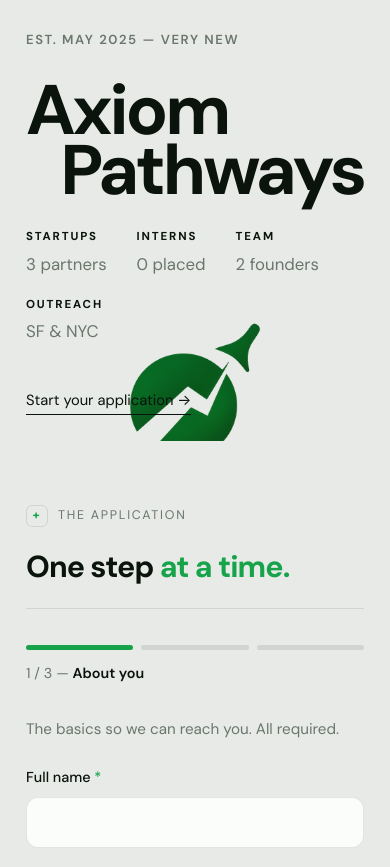
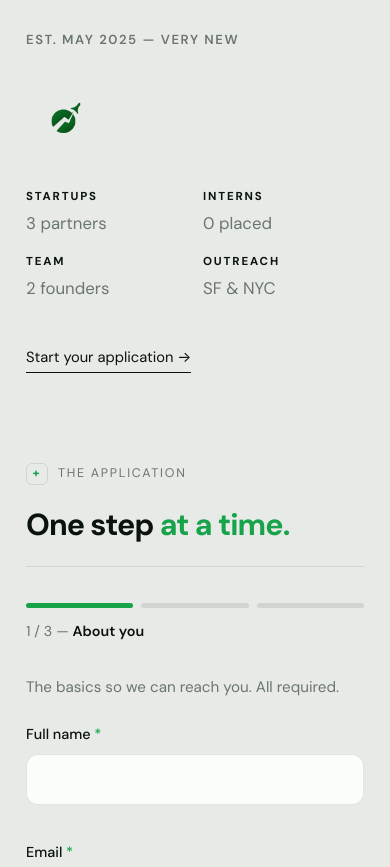
Before and after one commit to mattypark/AxiomApply, an Astro site: page / in a window 390 px wide. Shown: the top 867 px of the page. Built offline with nearby package versions, Linux system fonts and the light colour scheme; Astro itself is replaced by a stand-in of ours.

Commit message:
mobile ui change

```diff
--- a/src/pages/index.astro
+++ b/src/pages/index.astro
@@ -24,6 +24,8 @@ import "../styles/global.css";
       <div class="h-tl">
         <span class="h-est">Est. May 2025 — very new</span>
       </div>
+
+      <img class="h-logo-mobile" src="/axiom-mark.png" alt="Axiom Pathways" />
 
       <div class="h-center">
         <h1><span class="l1">Axiom</span><span class="l2">Pathways</span></h1>
--- a/src/styles/global.css
+++ b/src/styles/global.css
@@ -228,6 +228,8 @@ img { max-width: 100%; display: block; }
   z-index: 0;
 }
 
+.h-logo-mobile { display: none; }
+
 .h-tl { top: clamp(26px, 4vw, 56px); left: clamp(26px, 4vw, 56px); }
 .h-est {
   font-size: 0.82rem; letter-spacing: 0.12em; text-transform: uppercase;
@@ -260,12 +262,12 @@ img { max-width: 100%; display: block; }
 
 @media (max-width: 760px) {
   .hero-panel { min-height: auto; }
-  .hero-canvas { position: relative; inset: auto; display: flex; flex-direction: column; gap: 28px; }
+  .hero-canvas { position: relative; inset: auto; display: flex; flex-direction: column; gap: 28px; padding: 26px; }
   .hero-canvas > *:not(.h-mark) { position: static; transform: none; }
-  .h-center { width: auto; text-align: left; }
-  .h-center h1 { font-size: clamp(3rem, 18vw, 6rem); }
-  .h-metrics { flex-direction: row; flex-wrap: wrap; gap: 18px 30px; text-align: left; }
+  .h-center { width: auto; text-align: left; display: none; }
+  .h-logo-mobile { display: block; width: 80px; height: 80px; }
+  .h-metrics { display: grid; grid-template-columns: 1fr 1fr; gap: 16px; text-align: left; }
   .h-desc p { display: none; }
   .h-desc { max-width: none; }
-  .h-mark { opacity: 0.45; }
+  .h-mark { display: none; }
 }
```
